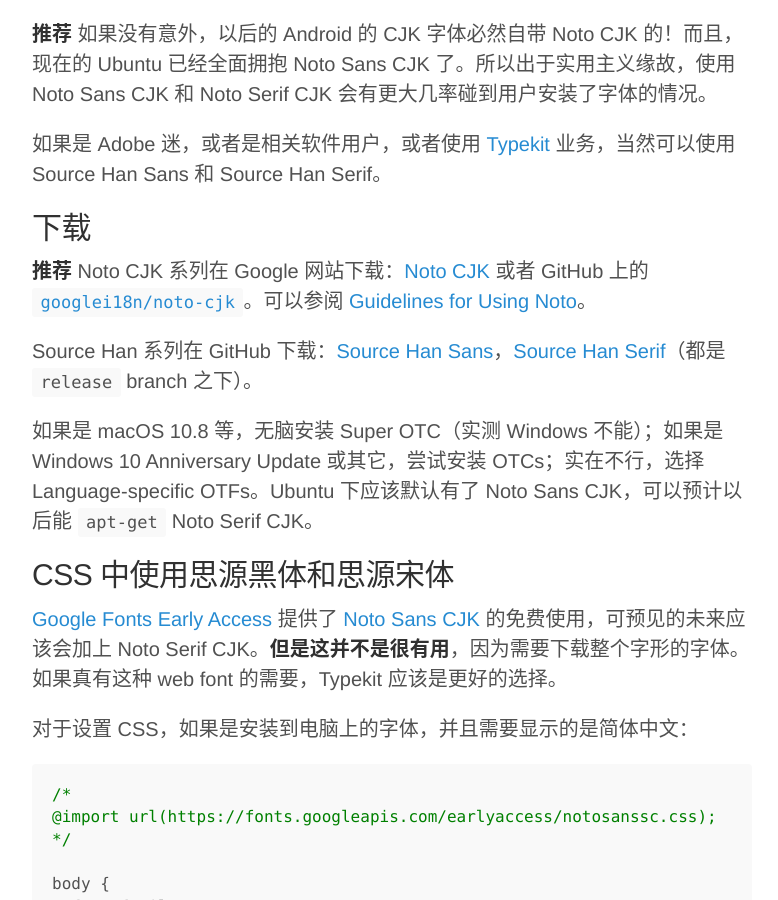
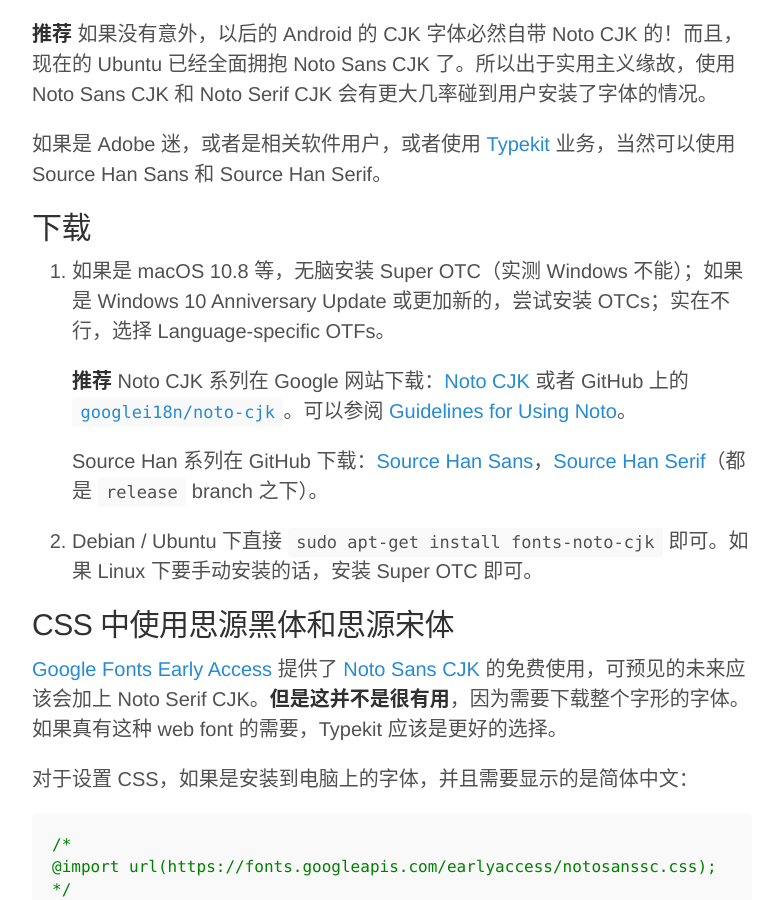
Before and after one commit to fyears/fyears.github.io, a Jekyll site: the page built from _posts/2017-04-04-source-han-sans-and-source-han-serif.md, in a window 1280 px wide and 900 px high, scrolled down 636 px. Shown: the whole window, without its empty margins (248-1026 px from the left). Built offline with Jekyll 4.4.1, drawn with Linux system fonts in a browser that asks for light colours; formulas are drawn with MathJax 3; comment, search, counter and statistics services are not loaded.

Commit message:
improve noto ubuntu

```diff
--- a/_posts/2017-04-04-source-han-sans-and-source-han-serif.md
+++ b/_posts/2017-04-04-source-han-sans-and-source-han-serif.md
@@ -26,11 +26,13 @@
 
 ## 下载
 
-**推荐** Noto CJK 系列在 Google 网站下载：[Noto CJK](https://www.google.com/get/noto/help/cjk/) 或者 GitHub 上的 [`googlei18n/noto-cjk`](https://github.com/googlei18n/noto-cjk)。可以参阅 [Guidelines for Using Noto](https://www.google.com/get/noto/help/guidelines/)。
+1. 如果是 macOS 10.8 等，无脑安装 Super OTC（实测 Windows 不能）；如果是 Windows 10 Anniversary Update 或更加新的，尝试安装 OTCs；实在不行，选择 Language-specific OTFs。
 
-Source Han 系列在 GitHub 下载：[Source Han Sans](https://github.com/adobe-fonts/source-han-sans/tree/release)，[Source Han Serif](https://github.com/adobe-fonts/source-han-serif/tree/release/)（都是 `release` branch 之下）。
+    **推荐** Noto CJK 系列在 Google 网站下载：[Noto CJK](https://www.google.com/get/noto/help/cjk/) 或者 GitHub 上的 [`googlei18n/noto-cjk`](https://github.com/googlei18n/noto-cjk)。可以参阅 [Guidelines for Using Noto](https://www.google.com/get/noto/help/guidelines/)。
 
-如果是 macOS 10.8 等，无脑安装 Super OTC（实测 Windows 不能）；如果是 Windows 10 Anniversary Update 或其它，尝试安装 OTCs；实在不行，选择 Language-specific OTFs。Ubuntu 下应该默认有了 Noto Sans CJK，可以预计以后能 `apt-get` Noto Serif CJK。
+    Source Han 系列在 GitHub 下载：[Source Han Sans](https://github.com/adobe-fonts/source-han-sans/tree/release)，[Source Han Serif](https://github.com/adobe-fonts/source-han-serif/tree/release/)（都是 `release` branch 之下）。
+
+2. Debian / Ubuntu 下直接 `sudo apt-get install fonts-noto-cjk` 即可。如果 Linux 下要手动安装的话，安装 Super OTC 即可。
 
 ## CSS 中使用思源黑体和思源宋体
 
```
